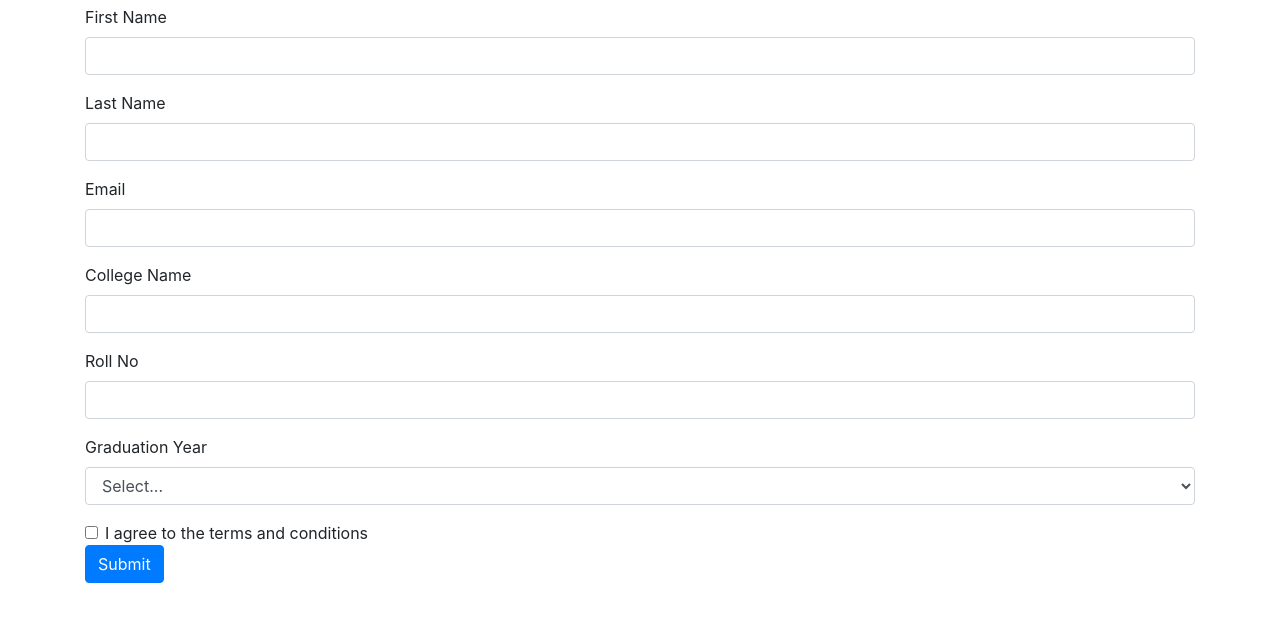
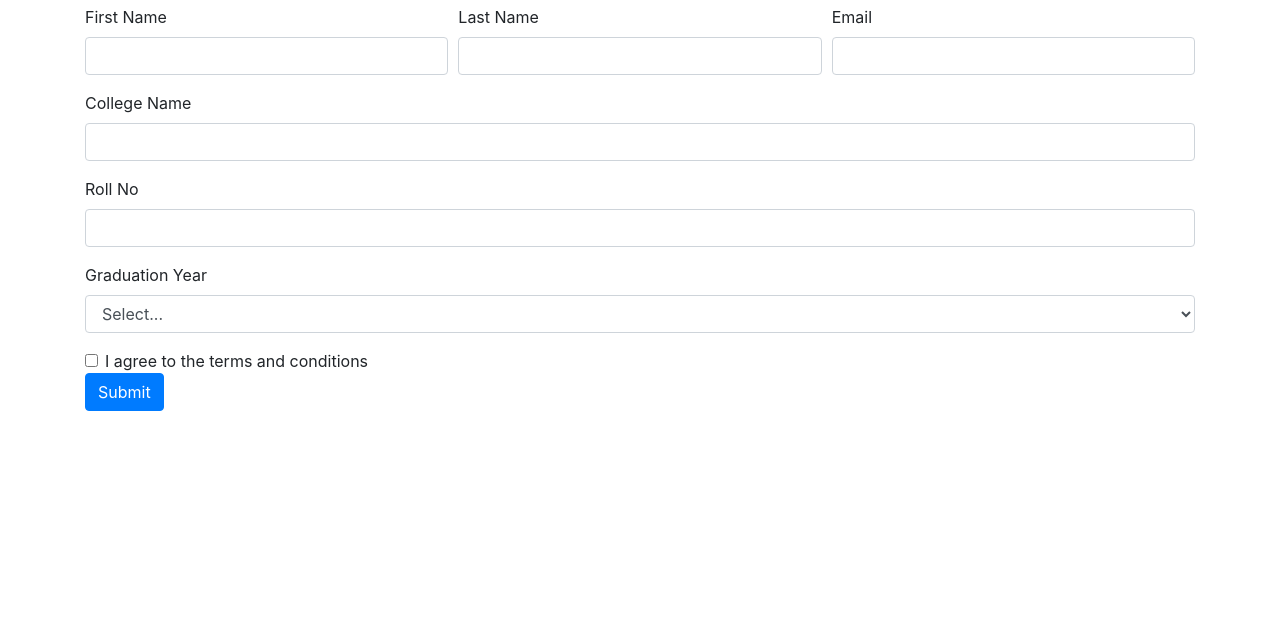
Before and after one commit to acciojob/bootstrap-form-easy-Gokleshchaudhary, a website: page main.html in a window 1280 px wide. Shown: the part 89-710 px from the top of the page. Drawn offline with nearby package versions, Linux system fonts and the light colour scheme.

Commit message:
created a submission

```diff
--- a/main.html
+++ b/main.html
@@ -10,20 +10,22 @@
     <div class="container mt-5">
         <h2>Intern Application Form</h2>
         <form id="internForm" novalidate>
-            <div class="form-group">
+            <div class="form-row">
+                <div class="form-group col-md-4">
                     <label for="first-name-input">First Name</label>
                     <input type="text" class="form-control" id="first-name-input" required>
                     <div class="invalid-feedback">Please enter your first name.</div>
                 </div>
-            <div class="form-group">
+                <div class="form-group col-md-4">
                     <label for="last-name-input">Last Name</label>
                     <input type="text" class="form-control" id="last-name-input" required>
                     <div class="invalid-feedback">Please enter your last name.</div>
                 </div>
-            <div class="form-group">
+                <div class="form-group col-md-4">
                     <label for="email-input">Email</label>
                     <input type="email" class="form-control" id="email-input" required>
                     <div class="invalid-feedback">Please enter a valid email.</div>
+                </div>
             </div>
             <div class="form-group">
                 <label for="college-input">College Name</label>
```
Lines whose indentation alone changed are shown as unchanged.
